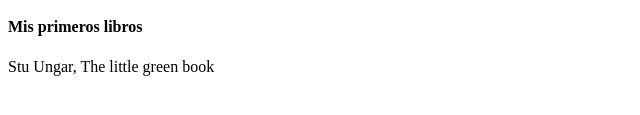
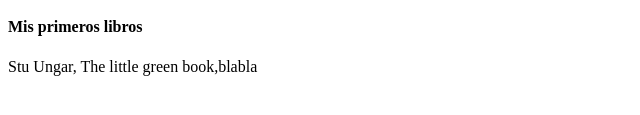
Before and after one commit to CgMayhuire/biografia, a plain HTML site: page index.html in a window 1280 px wide. Shown: the part 251-366 px from the top of the page, 0-640 px from the left. Drawn offline with Linux system fonts and the light colour scheme.

Commit message:
Bigrafia II

```diff
--- a/index.html
+++ b/index.html
@@ -19,7 +19,7 @@
         </section>
         <section>
             <h4>Mis primeros libros</h4>
-            <p>Stu Ungar, The little green book</p>
+            <p>Stu Ungar, The little green book,blabla</p>
         </section>
     </main>
 </body>
```
